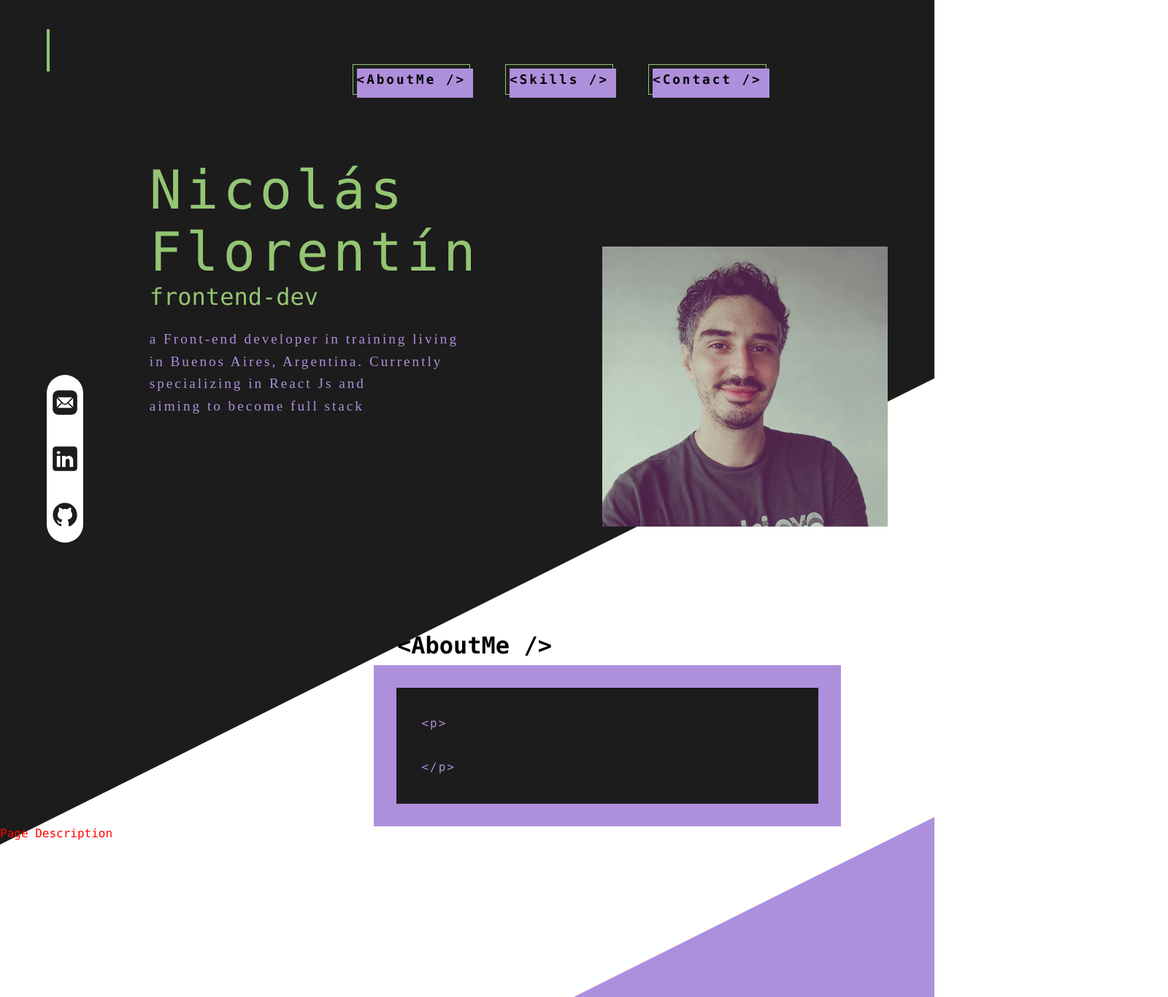
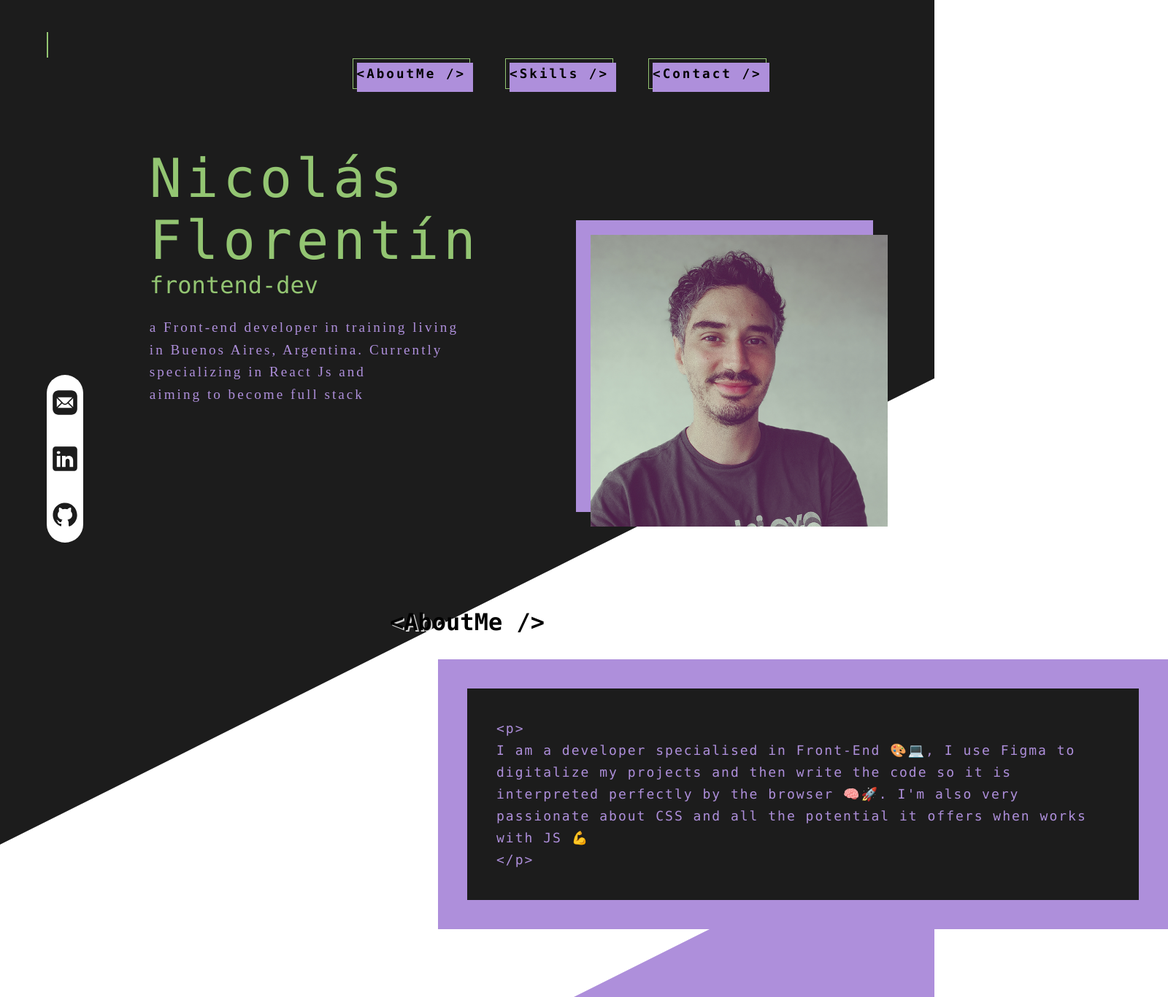
Before and after one commit to nicoflorentin/nicoflorentin.github.io, a plain HTML site: page index.html in a window 1280 px wide. Shown: the top 1367 px of the page at 73% size, 1600 px wide, since content can reach past the window. Drawn offline with Linux system fonts and the light colour scheme.

Commit message:
fix typewritter effect

```diff
--- a/index.html
+++ b/index.html
@@ -46,7 +46,8 @@
 			<div class="aboutMe__descriptionContainer">
 				<div class="aboutMe__description">
 					<p>&lt;p&gt;<br>
-
+						I am a developer specialised in Front-End 🎨💻, I use Figma to digitalize my projects and then write the code so it is interpreted perfectly by the browser 🧠🚀.
+						I'm also very passionate about CSS and all the potential it offers when works with JS 💪
 					<br>&lt;/p&gt;</p>
 				</div>
 			</div>
@@ -64,7 +65,7 @@
 		</aside>
 
 		<div id="PageDescription" class="footerContainer">
-			Page Description
+
 		</div>
 	</body>
 	<script src="./scripts/text-carr.js" ></script>
--- a/styles/styles.css
+++ b/styles/styles.css
@@ -1,8 +1,9 @@
-
 * {
   margin: 0;
   padding: 0;
   box-sizing: border-box;
+
+  /* border: 1px solid red */
 }
 
 .allContainer {
@@ -37,7 +38,6 @@
   	background-attachment: scroll;
 }
 
-
 /* NAVBAR */
 
 .navBar {
@@ -52,7 +52,7 @@
 	margin-right: auto;
 	font-weight: 100;
 	color: #AE8FDB;
-	font-size: 50px;
+	font-size: 30px;
 }
 
 .navBar__links {
@@ -80,13 +80,6 @@
 	transition: 0.2s;
 }
 
-/* agrandar bordes en hover (se rompe) */
-
-/* .navBar__links li:hover {
-	border: 2px solid #93C572;
-	transition-delay: 0.1s;
-} */
-
 .navBar__links li::after {
   content: "";
   position: absolute;
@@ -97,13 +90,16 @@
   top: 5px;
   left: 5px;
 
+
   transition: 0.2s;
   z-index: -1;
 }
 
 .navBar__links li:hover::after {
-  top: 0px;
-  left: 0px;
+  top: 2px;
+  left: 2px;
+
+
 }
 
 /* MAIN */
@@ -113,8 +109,8 @@
 	flex-direction: row;
 
 	margin-top: 15vh;
+	margin-bottom: 29vh;
 	padding-left: 16vw;
-	height: 80vh;
 
 	font-size: 4.6rem;
 }
@@ -146,25 +142,26 @@
 	top: 15vh;
 	right: 5vw;
 
-	height: 60%;
+	height: 400px;
 }
 
 .profilePic img {
 	height: 100%;
 }
 
-/*.profilePic::after {
+.profilePic::after {
 	content: "";
 	position: absolute;
 	background-color: #AE8FDB;
 
+
 	height: 100%;
 	width: 100%;
-	top: -30px;
-	left: -30px;
+	top: -20px;
+	left: -20px;
 
 	z-index: -1;
-}*/
+}
 
 /* FIXED ASIDE BAR */
 
@@ -199,34 +196,30 @@
 
 /* ABOUT ME  */
 
-.aboutMeContainer {
-	position: relative;
-	left: 40vw;
-
-	width: 40vw;
-}
-
 .aboutMe__title {
+	text-align: center;
 	font-size: 2rem;
 	font-weight: bold;
 	text-shadow: 2px 2px rgba(255, 255, 255, 0.8);
 
-	margin: 0.5rem 2rem;
+	margin: 2rem 2rem;
 }
 
 .aboutMe__descriptionContainer {
+	position: relative;
 	background-color: #AE8FDB;
-
-	width: 50vw;
-	padding: 6%;
+	left: 600px;
+	width: 1000px;
+	padding: 40px;
 }
 
 .aboutMe__description {
 	color: #AE8FDB;
 	letter-spacing: 2px;
+	font-size:large;
 	line-height: 30px;
 
-	padding: 6%;
+	padding: 40px;
 	margin: auto;
 
 	background-color: #1C1C1C;
```
